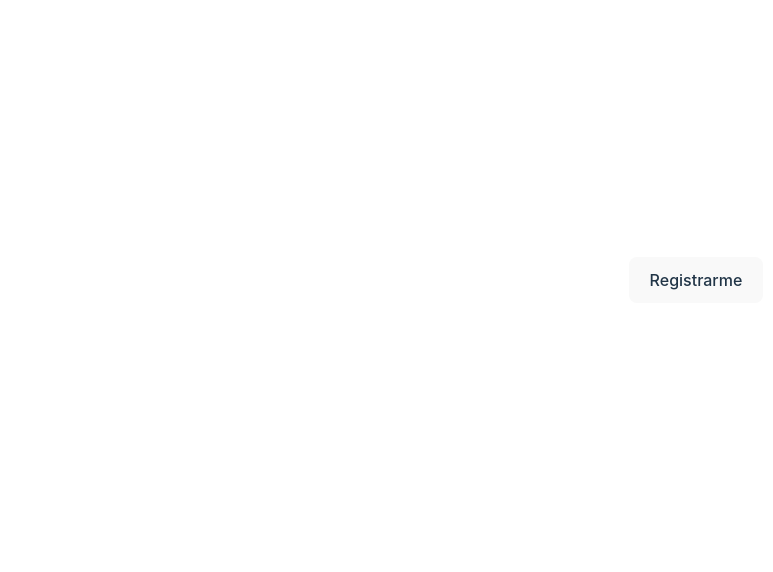
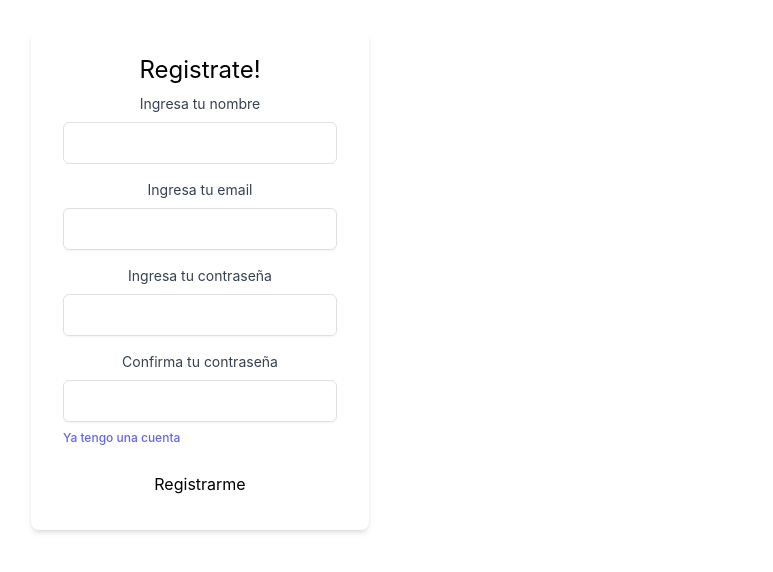
Before and after one commit to Luis-444/course-app-front, a Vue app: page /register in a window 1280 px wide. Shown: the part 120-692 px from the top of the page, without its empty margins (440-1213 px from the left). Built offline with nearby package versions, Linux system fonts and the light colour scheme.

Commit message:
Estilos a login y register

```diff
--- a/package.json
+++ b/package.json
@@ -14,7 +14,8 @@
     "axios": "^1.6.8",
     "pinia": "^2.1.7",
     "vue": "^3.4.21",
-    "vue-router": "^4.0.13"
+    "vue-router": "^4.0.13",
+    "vuetify": "^3.6.3"
   },
   "devDependencies": {
     "@vitejs/plugin-vue": "^5.0.4",
--- a/src/main.ts
+++ b/src/main.ts
@@ -4,5 +4,16 @@ import App from './App.vue'
 import { createPinia } from 'pinia';
 import router from '@/router';
 
+//Vuetify
+import 'vuetify/styles'
+import { createVuetify } from 'vuetify'
+import * as components from 'vuetify/components'
+import * as directives from 'vuetify/directives'
 
-createApp(App).use(router).use(createPinia()).mount('#app')
+const vuetify = createVuetify({
+    components,
+    directives,
+})
+
+
+createApp(App).use(vuetify).use(router).use(createPinia()).mount('#app')
--- a/src/pages/Dashboard.vue
+++ b/src/pages/Dashboard.vue
@@ -18,6 +18,8 @@
 </script>
 <template>
     <div>
-        <button @click="logout" class="bg-red-500">Logout</button>
+        <v-btn @click="logout">
+            Logout
+        </v-btn>
     </div>
 </template>
--- a/src/pages/Login.vue
+++ b/src/pages/Login.vue
@@ -22,12 +22,31 @@
   }
 </script>
 <template>
-    <div>
+  <div class="max-h-screen flex items-center justify-center w-full">
+    <div class="bg-white dark:bg-gray-900 shadow-md rounded-lg px-8 py-6 max-w-md">
+      <h1 class="text-2xl font-bold text-center mb-4 dark:text-gray-200">Welcome Back!</h1>
+      <form action="#" v-on:submit.prevent="login">
+        <div class="mb-4">
+          <label for="email" class="block text-sm font-medium text-gray-700 dark:text-gray-300 mb-2">Email Address</label>
+          <input type="email" v-model="user.email" class="shadow-sm rounded-md w-full px-3 py-2 border border-gray-300 focus:outline-none focus:ring-indigo-500 focus:border-indigo-500" placeholder="your@email.com" required>
+        </div>
+        <div class="mb-4">
+          <label for="password" class="block text-sm font-medium text-gray-700 dark:text-gray-300 mb-2">Password</label>
+          <input type="password" v-model="user.password" class="shadow-sm rounded-md w-full px-3 py-2 border border-gray-300 focus:outline-none focus:ring-indigo-500 focus:border-indigo-500" placeholder="Enter your password" required>
+        </div>
+        <div class="flex items-center justify-between mb-4">
+          <a href="/register" class="text-xs text-indigo-500 hover:text-indigo-700 focus:outline-none focus:ring-2 focus:ring-offset-2 focus:ring-indigo-500" >Registrar Cuenta</a>
+        </div>
+        <button type="submit" class="w-full flex justify-center py-2 px-4 border border-transparent rounded-md shadow-sm text-sm font-medium text-white bg-indigo-600 hover:bg-indigo-700 focus:outline-none focus:ring-2 focus:ring-offset-2 focus:ring-indigo-500">Login</button>
+      </form>
+    </div>
+  </div>
+    <!-- <div>
     <form v-on:submit.prevent="login">
       <input type="email" v-model="user.email" />
       <input type="password" v-model="user.password" />
       <button type="submit">Ingresar</button>
     </form>
     {{ user.name }}
-  </div>
+  </div> -->
 </template>
--- a/src/pages/Register.vue
+++ b/src/pages/Register.vue
@@ -22,7 +22,36 @@
   }
 </script>
 <template>
-    <div>
+  <div class="max-h-screen flex items-center justify-center w-full">
+    <div class="bg-white shadow-md rounded-lg px-8 py-6 max-w-md">
+      <h1 class="text-2xl dark:text-gray-400">Registrate!</h1>
+      <form v-on:submit.prevent="register">
+        <div class="mb-4 mt-2">
+          <label for="" class="block text-sm text-gray-700 mb-2">Ingresa tu nombre</label>
+          <input type="text" v-model="user.name" class="shadown-sm rounded-md w-full px-3 py-2 border border-gray-300 focus:outline-none" required>
+        </div>
+        <div class="mb-4">
+          <label for="" class="block text-sm text-gray-700 mb-2">Ingresa tu email</label>
+          <input type="email" v-model="user.email" class="shadow-sm rounded-md w-full px-3 py-2 border border-gray-300 focus:outline-none" required>
+        </div>
+        <div class="mb-4">
+          <label for="" class="block text-sm text-gray-700 mb-2">Ingresa tu contraseña</label>
+          <input type="password" v-model="user.password" class="shadow-sm rounded-md w-full px-3 py-2 border border-gray-300 focus:outline-none" required>
+        </div>
+        <div class="mb-2">
+          <label for="" class="block text-sm text-gray-700 mb-2">Confirma tu contraseña</label>
+          <input type="password" v-model="user.password_confirmation" class="shadow-sm rounded-md w-full px-3 py-2 border border-gray-300 focus:outline-none" required>
+        </div>
+        <div class="flex items-center justify-between mb-4">
+          <a href="/login" class="text-xs text-indigo-500 hover:text-indigo-700 focus:outline-none focus:ring-2 focus:ring-offset-2 focus:ring-indigo-500" >Ya tengo una cuenta</a>
+        </div>
+        <div>
+          <button type="submit">Registrarme</button>
+        </div>
+      </form>
+    </div>
+  </div>
+    <!-- <div>
     <form v-on:submit.prevent="register">
       <input type="text" v-model="user.name" />
       <input type="email" v-model="user.email" />
@@ -30,6 +59,5 @@
       <input type="password" v-model="user.password_confirmation" />
       <button type="submit">Registrarme</button>
     </form>
-    {{ user.name }}
-  </div>
+  </div> -->
 </template>
```
Also changed, not shown: 1 other file (tests, documents, lock files or other folders).
